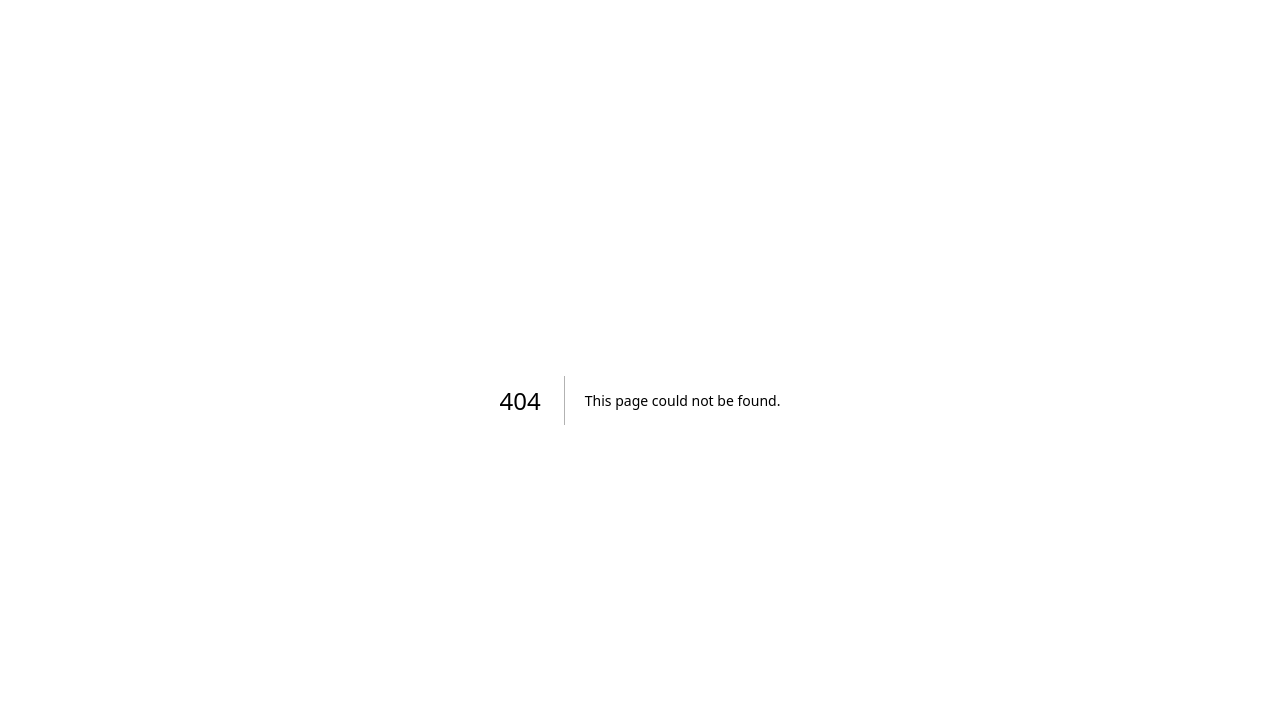
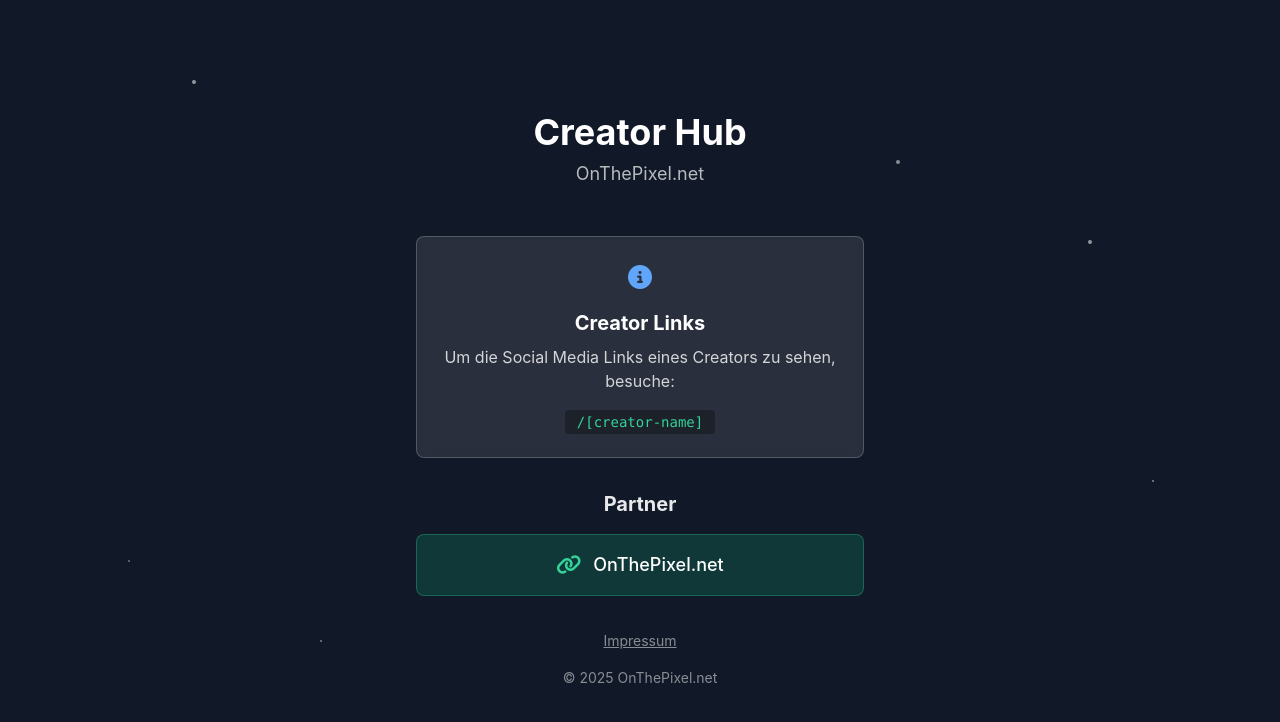
Before and after one commit to OnThePixel-net/creators, a Next.js app: page / in a window 1280 px wide. Before the commit this address had no page. Shown: the top 722 px of the page. Built offline with nearby package versions, Linux system fonts and the light colour scheme.

Commit message:
Add files via upload

```diff
--- a/src/app/[creator]/page.tsx
+++ b/src/app/[creator]/page.tsx
@@ -49,7 +49,7 @@
     if (!data || data.length === 0) throw new Error('Creator not found');
 
     creatorData = data[0];
-  } catch { // ✅ Fixed: removed unused error parameter
+  } catch (error) {
     return (
       <div className="min-h-screen bg-gray-900 flex items-center justify-center px-4">
         <div className="text-center">
@@ -180,7 +180,7 @@
         description: `Folge ${creatorData.Name} auf all seinen Social Media Kanälen`
       }
     };
-  } catch { // ✅ Fixed: removed unused error parameter
+  } catch (error) {
     return {
       title: 'Creator nicht gefunden – OnThePixel',
       description: 'Der gesuchte Creator konnte nicht gefunden werden.',
--- a/src/app/globals.css
+++ b/src/app/globals.css
@@ -2,6 +2,7 @@
 @tailwind base;
 @tailwind components;
 @tailwind utilities;
+
 
 * {
   margin: 0;
--- a/src/app/layout.tsx
+++ b/src/app/layout.tsx
@@ -18,7 +18,7 @@
   children: React.ReactNode;
 }>) {
   return (
-    <html lang="de">
+    <html lang="de" suppressHydrationWarning>
       <body className="min-h-screen">
         {children}
       </body>
--- /dev/null
+++ b/src/app/page.tsx
@@ -0,0 +1,88 @@
+import { Metadata } from 'next';
+
+export const metadata: Metadata = {
+  title: "Creator Hub - OnThePixel.net",
+  description: "Entdecke unsere Content Creator und folge ihnen auf all ihren Social Media Kanälen.",
+};
+
+export default function HomePage() {
+  return (
+    <>
+      <div className="min-h-screen bg-gray-900 relative overflow-hidden">
+        {/* Background Stars */}
+        <div className="absolute inset-0">
+          <div className="absolute w-1 h-1 bg-white rounded-full animate-pulse opacity-60" style={{top: '10%', left: '15%', animationDelay: '0s'}}></div>
+          <div className="absolute w-0.5 h-0.5 bg-white rounded-full animate-pulse opacity-40" style={{top: '80%', left: '25%', animationDelay: '1s'}}></div>
+          <div className="absolute w-1 h-1 bg-white rounded-full animate-pulse opacity-60" style={{top: '30%', left: '85%', animationDelay: '2s'}}></div>
+          <div className="absolute w-0.5 h-0.5 bg-white rounded-full animate-pulse opacity-40" style={{top: '70%', left: '10%', animationDelay: '1.5s'}}></div>
+          <div className="absolute w-1 h-1 bg-white rounded-full animate-pulse opacity-60" style={{top: '20%', left: '70%', animationDelay: '0.5s'}}></div>
+          <div className="absolute w-0.5 h-0.5 bg-white rounded-full animate-pulse opacity-40" style={{top: '60%', left: '90%', animationDelay: '2.5s'}}></div>
+        </div>
+
+        {/* Main Content */}
+        <div className="relative z-10 min-h-screen flex flex-col items-center justify-center px-6 py-12">
+          <div className="w-full max-w-md">
+
+            {/* Header */}
+            <div className="text-center mb-12">
+              <h1 className="text-4xl font-bold text-white mb-2">
+                Creator Hub
+              </h1>
+              <p className="text-white/70 text-lg">
+                OnThePixel.net
+              </p>
+            </div>
+
+            {/* Info */}
+            <div className="text-center mb-8">
+              <div className="bg-white/10 backdrop-blur-sm text-white rounded-lg p-6 border border-white/20">
+                <i className="fas fa-info-circle text-2xl text-blue-400 mb-4"></i>
+                <h2 className="text-xl font-bold mb-2">Creator Links</h2>
+                <p className="text-white/80 mb-4">
+                  Um die Social Media Links eines Creators zu sehen, besuche:
+                </p>
+                <code className="bg-black/30 px-3 py-1 rounded text-emerald-400 text-sm">
+                  /[creator-name]
+                </code>
+              </div>
+            </div>
+
+            {/* Partner */}
+            <div className="text-center mb-8">
+              <h2 className="text-xl font-bold text-white/90 mb-4">Partner</h2>
+              <a
+                href="https://otp.cx"
+                target="_blank"
+                rel="noopener noreferrer"
+                className="block w-full py-4 px-6 bg-emerald-500/20 backdrop-blur-sm text-white rounded-lg hover:bg-emerald-500/30 transition-all duration-300 hover:scale-105 border border-emerald-400/30"
+              >
+                <div className="flex items-center justify-center">
+                  <i className="fas fa-link mr-3 text-xl text-emerald-400"></i>
+                  <span className="text-lg font-medium">OnThePixel.net</span>
+                </div>
+              </a>
+            </div>
+
+            {/* Footer */}
+            <div className="text-center">
+              <div className="mb-4">
+                <a
+                  href="https://onthepixel.net/imprint"
+                  target="_blank"
+                  rel="noopener noreferrer"
+                  className="text-white/50 hover:text-white/80 text-sm transition-colors underline"
+                >
+                  Impressum
+                </a>
+              </div>
+              <div className="text-white/50 text-sm">
+                <p>&copy; 2025 OnThePixel.net</p>
+              </div>
+            </div>
+
+          </div>
+        </div>
+      </div>
+    </>
+  );
+}
```
